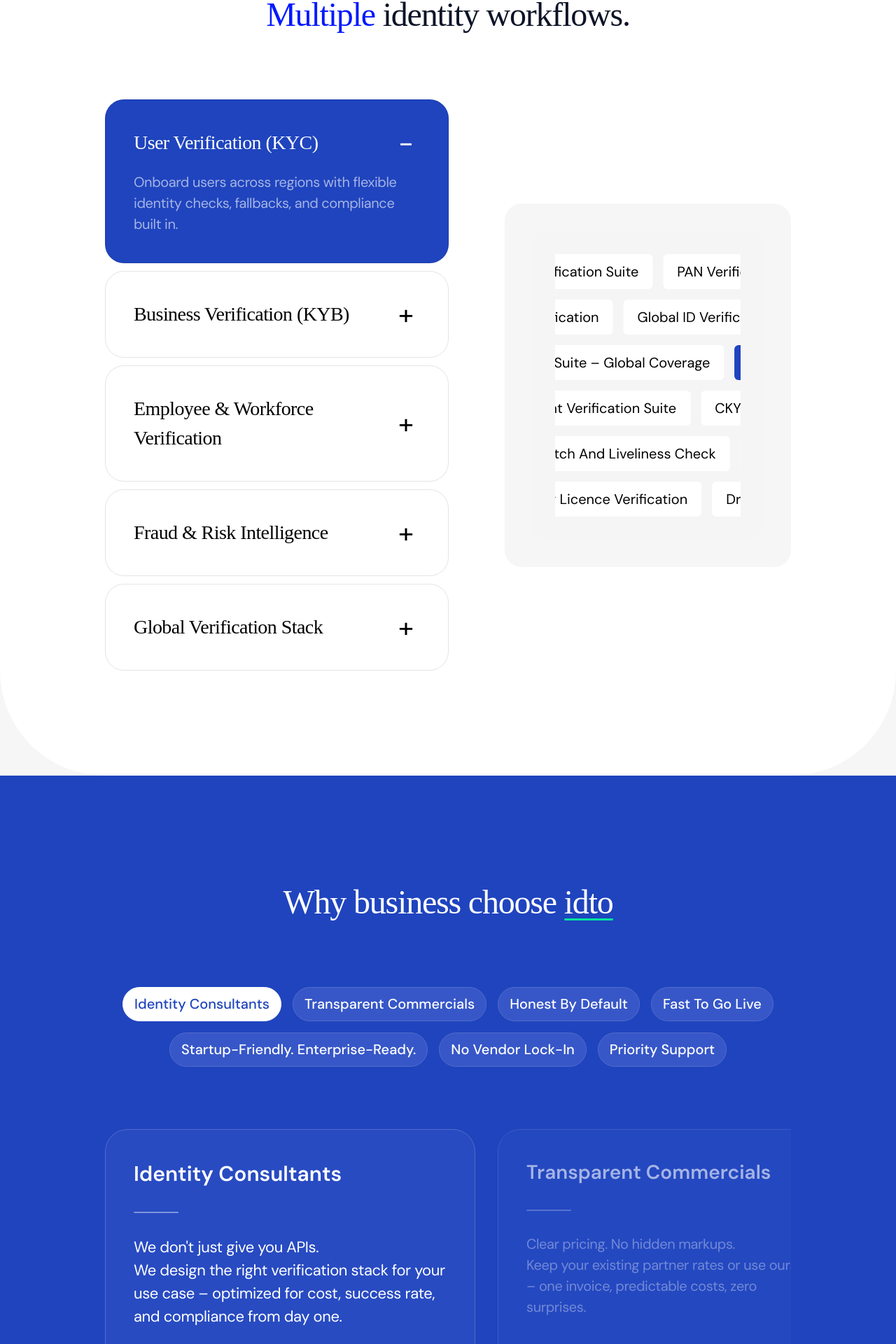
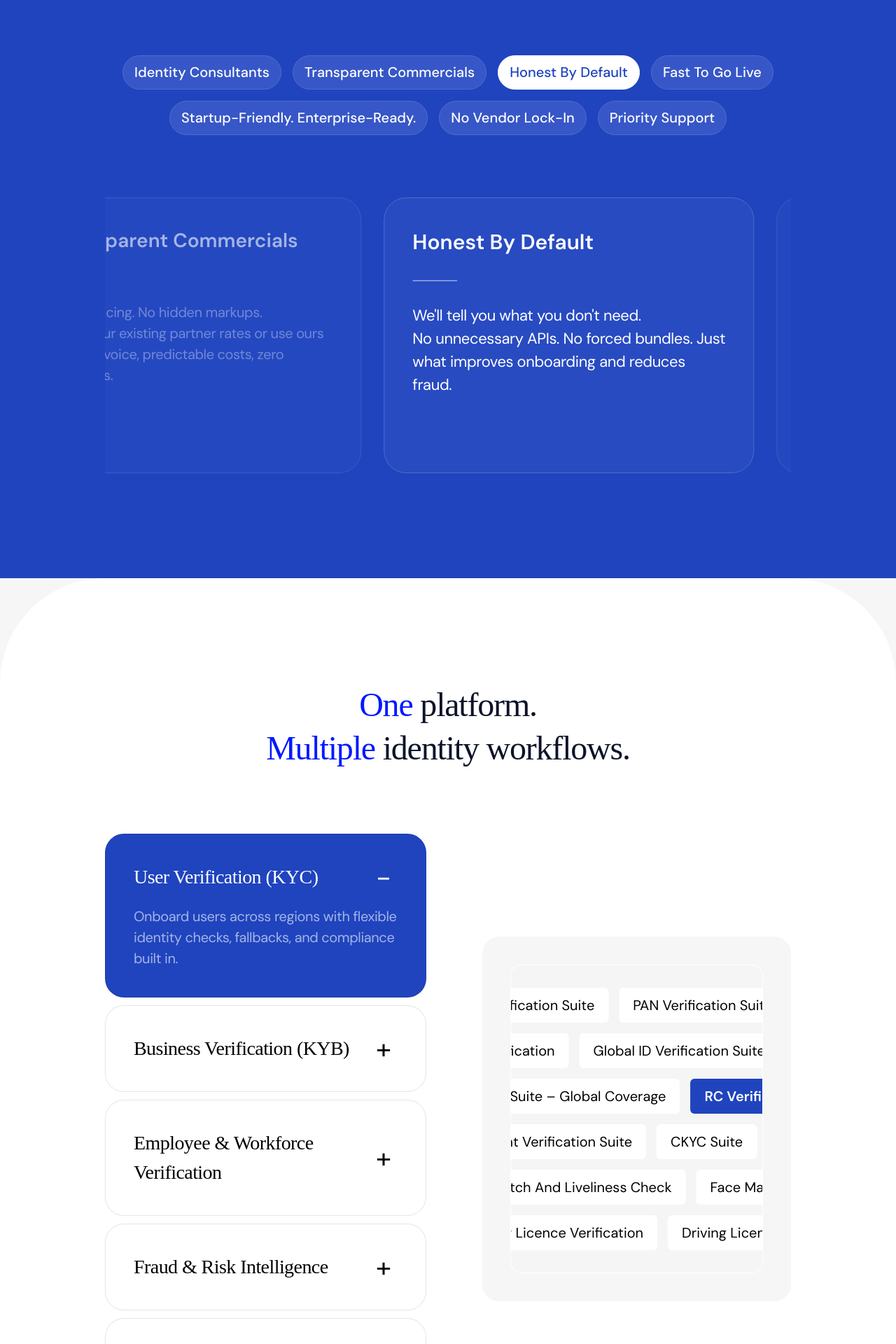
Before and after one commit to tojo04/idto-website, a React (Vite) app: page / in a window 1280 px wide. Shown: the part 2399-4319 px from the top of the page at 70% size. Built offline with nearby package versions, Linux system fonts and the light colour scheme; a web font is replaced by a local one.

Commit message:
checkpoint 2

```diff
--- a/src/components/LandingPage/WhyChooseSection.tsx
+++ b/src/components/LandingPage/WhyChooseSection.tsx
@@ -1,4 +1,4 @@
-import { useState, useRef, useEffect } from "react";
+import { useState, useRef, useEffect, useCallback } from "react";
 import { motion } from "framer-motion";
 import { createFadeInUp, viewportOnce } from "../../utils/animations";
 import SectionHeading from "../UI/SectionHeading";
@@ -57,22 +57,60 @@
 
 export default function WhyChooseSection() {
   const [activeIndex, setActiveIndex] = useState(0);
-  const scrollRef = useRef<HTMLDivElement>(null);
+  const marqueeRef = useRef<HTMLDivElement>(null);
+  const [paused, setPaused] = useState(false);
 
+  // Auto-cycle active card every 3s (synced with marquee feel)
   useEffect(() => {
-    if (scrollRef.current) {
-      const cards = scrollRef.current.children;
-      if (cards[activeIndex]) {
-        const card = cards[activeIndex] as HTMLElement;
-        const container = scrollRef.current;
-        const scrollLeft =
-          card.offsetLeft -
-          container.offsetWidth / 2 +
-          card.offsetWidth / 2;
-        container.scrollTo({ left: scrollLeft, behavior: "smooth" });
-      }
-    }
-  }, [activeIndex]);
+    if (paused) return;
+    const timer = setInterval(() => {
+      setActiveIndex((prev) => (prev + 1) % whyCards.length);
+    }, 3000);
+    return () => clearInterval(timer);
+  }, [paused]);
+
+  const handleCardClick = useCallback((i: number) => {
+    setActiveIndex(i % whyCards.length);
+    setPaused(true);
+    // Resume auto-cycling after 5s
+    setTimeout(() => setPaused(false), 5000);
+  }, []);
+
+  // Render a single card
+  const renderCard = (card: WhyCard, i: number, keyPrefix: string) => {
+    const realIndex = i % whyCards.length;
+    const isActive = activeIndex === realIndex;
+    return (
+      <div
+        key={`${keyPrefix}-${i}`}
+        onClick={() => handleCardClick(i)}
+        className={`shrink-0 cursor-pointer rounded-[32px] border border-[#536bc9] p-8 lg:p-10 flex flex-col gap-8 transition-all duration-300 ${
+          isActive
+            ? "w-[480px] lg:w-[529px] min-h-[394px] bg-[rgba(55,87,200,0.43)] opacity-100"
+            : "w-[420px] lg:w-[481px] min-h-[358px] bg-[rgba(55,87,200,0.43)] opacity-60"
+        }`}
+      >
+        <h3
+          className={`capitalize font-semibold text-white ${
+            isActive ? "text-[30px]" : "text-[28px]"
+          }`}
+        >
+          {card.title}
+        </h3>
+        <div className="w-16 h-[2px] bg-white/40 rounded" />
+        <p
+          className={`text-white leading-[1.5] tracking-[-0.4px] whitespace-pre-line ${
+            isActive ? "text-[22px]" : "text-xl opacity-60"
+          }`}
+        >
+          {card.description}
+        </p>
+      </div>
+    );
+  };
+
+  // Triple the cards for seamless looping
+  const tripled = [...whyCards, ...whyCards, ...whyCards];
 
   return (
     <section className="bg-blue-section px-6 lg:px-[150px] py-20 lg:py-[150px] overflow-hidden">
@@ -112,48 +150,25 @@
           ))}
         </motion.div>
 
-        {/* Scrollable Cards */}
+        {/* Marquee Cards */}
         <motion.div
           initial="hidden"
           whileInView="show"
           viewport={viewportOnce}
           variants={createFadeInUp(0.2)}
-          className="w-full"
+          className="w-full overflow-hidden"
+          onMouseEnter={() => setPaused(true)}
+          onMouseLeave={() => setPaused(false)}
         >
           <div
-            ref={scrollRef}
-            className="flex gap-8 overflow-x-auto pb-4 scrollbar-hide snap-x snap-mandatory"
-            style={{ scrollbarWidth: "none", msOverflowStyle: "none" }}
+            ref={marqueeRef}
+            className="flex gap-8 w-max"
+            style={{
+              animation: `marquee-why 40s linear infinite`,
+              animationPlayState: paused ? "paused" : "running",
+            }}
           >
-            {whyCards.map((card, i) => (
-              <div
-                key={card.title}
-                onClick={() => setActiveIndex(i)}
-                className={`snap-center shrink-0 cursor-pointer rounded-[32px] border border-[#536bc9] p-8 lg:p-10 flex flex-col gap-8 transition-all duration-300 ${
-                  activeIndex === i
-                    ? "w-[480px] lg:w-[529px] min-h-[394px] bg-[rgba(55,87,200,0.43)] opacity-100"
-                    : "w-[420px] lg:w-[481px] min-h-[358px] bg-[rgba(55,87,200,0.43)] opacity-60"
-                }`}
-              >
-                <h3
-                  className={`capitalize font-semibold text-white ${
-                    activeIndex === i ? "text-[30px]" : "text-[28px]"
-                  }`}
-                >
-                  {card.title}
-                </h3>
-                <div className="w-16 h-[2px] bg-white/40 rounded" />
-                <p
-                  className={`text-white leading-[1.5] tracking-[-0.4px] whitespace-pre-line ${
-                    activeIndex === i
-                      ? "text-[22px]"
-                      : "text-xl opacity-60"
-                  }`}
-                >
-                  {card.description}
-                </p>
-              </div>
-            ))}
+            {tripled.map((card, i) => renderCard(card, i, "marquee"))}
           </div>
         </motion.div>
       </div>
--- a/src/components/LandingPage/WorkflowsSection.tsx
+++ b/src/components/LandingPage/WorkflowsSection.tsx
@@ -192,9 +192,12 @@
           </div>
 
           {/* Tags Right Panel — outer box */}
-          <div className="w-full lg:w-[45%] bg-gray-bg rounded-[24px] p-8 lg:p-10 flex items-center justify-center overflow-hidden">
-            {/* Inner box */}
-            <div className="w-full h-full bg-black/[0.004] rounded-2xl flex items-center justify-center p-6 lg:p-8 overflow-hidden">
+          <div className="w-full lg:w-[45%] bg-gray-bg rounded-[24px] p-6 lg:p-10 flex items-center justify-center">
+            {/* Inner box — border only, clips marquee content */}
+            <div className="relative w-full border border-white rounded-2xl overflow-hidden">
+              {/* Inner bg layer */}
+              <div className="absolute inset-0 bg-black/[0.004] pointer-events-none" />
+              <div className="relative py-6 lg:py-8 flex items-center justify-center">
             <AnimatePresence mode="wait">
               <motion.div
                 key={activeIndex}
@@ -202,7 +205,7 @@
                 animate={{ opacity: 1, y: 0 }}
                 exit={{ opacity: 0, y: -10 }}
                 transition={{ duration: 0.25 }}
-                className="flex flex-col items-center gap-[15px] overflow-hidden w-full"
+                className="flex flex-col items-center gap-[15px] w-full"
               >
                 {workflows[activeIndex].tagRows.map((row, rowIdx) => {
                   return (
@@ -215,7 +218,7 @@
                         {row.map((tag, colIdx) => (
                           <div
                             key={tag}
-                            className={`px-5 py-2.5 rounded-md text-[20px] capitalize leading-[1.5] whitespace-nowrap shrink-0 transition-colors duration-500 ${
+                            className={`flex items-center justify-center px-5 h-[50px] rounded-md text-[20px] capitalize leading-[1.5] whitespace-nowrap shrink-0 transition-colors duration-500 ${
                               rowIdx === highlight[0] && colIdx === highlight[1]
                                 ? "bg-blue-section text-white font-semibold"
                                 : "bg-white text-black"
@@ -228,7 +231,7 @@
                         {row.map((tag, colIdx) => (
                           <div
                             key={`dup-${tag}`}
-                            className={`px-5 py-2.5 rounded-md text-[20px] capitalize leading-[1.5] whitespace-nowrap shrink-0 transition-colors duration-500 ${
+                            className={`flex items-center justify-center px-5 h-[50px] rounded-md text-[20px] capitalize leading-[1.5] whitespace-nowrap shrink-0 transition-colors duration-500 ${
                               rowIdx === highlight[0] && colIdx === highlight[1]
                                 ? "bg-blue-section text-white font-semibold"
                                 : "bg-white text-black"
@@ -255,6 +258,7 @@
                 )}
               </motion.div>
             </AnimatePresence>
+              </div>
             </div>
           </div>
         </motion.div>
--- a/src/index.css
+++ b/src/index.css
@@ -22,6 +22,11 @@
 }
 
 @keyframes marquee {
+  0% { transform: translateX(0); }
+  100% { transform: translateX(-33.333%); }
+}
+
+@keyframes marquee-why {
   0% { transform: translateX(0); }
   100% { transform: translateX(-33.333%); }
 }
--- a/src/pages/LandingPage.tsx
+++ b/src/pages/LandingPage.tsx
@@ -26,8 +26,8 @@
       <main>
         <HeroSection bookDemo={bookDemo} />
         <ProblemsSection />
+        <WhyChooseSection />
         <WorkflowsSection />
-        <WhyChooseSection />
         <IndustriesSection />
         <BlogSection />
         <FAQSection />
```
